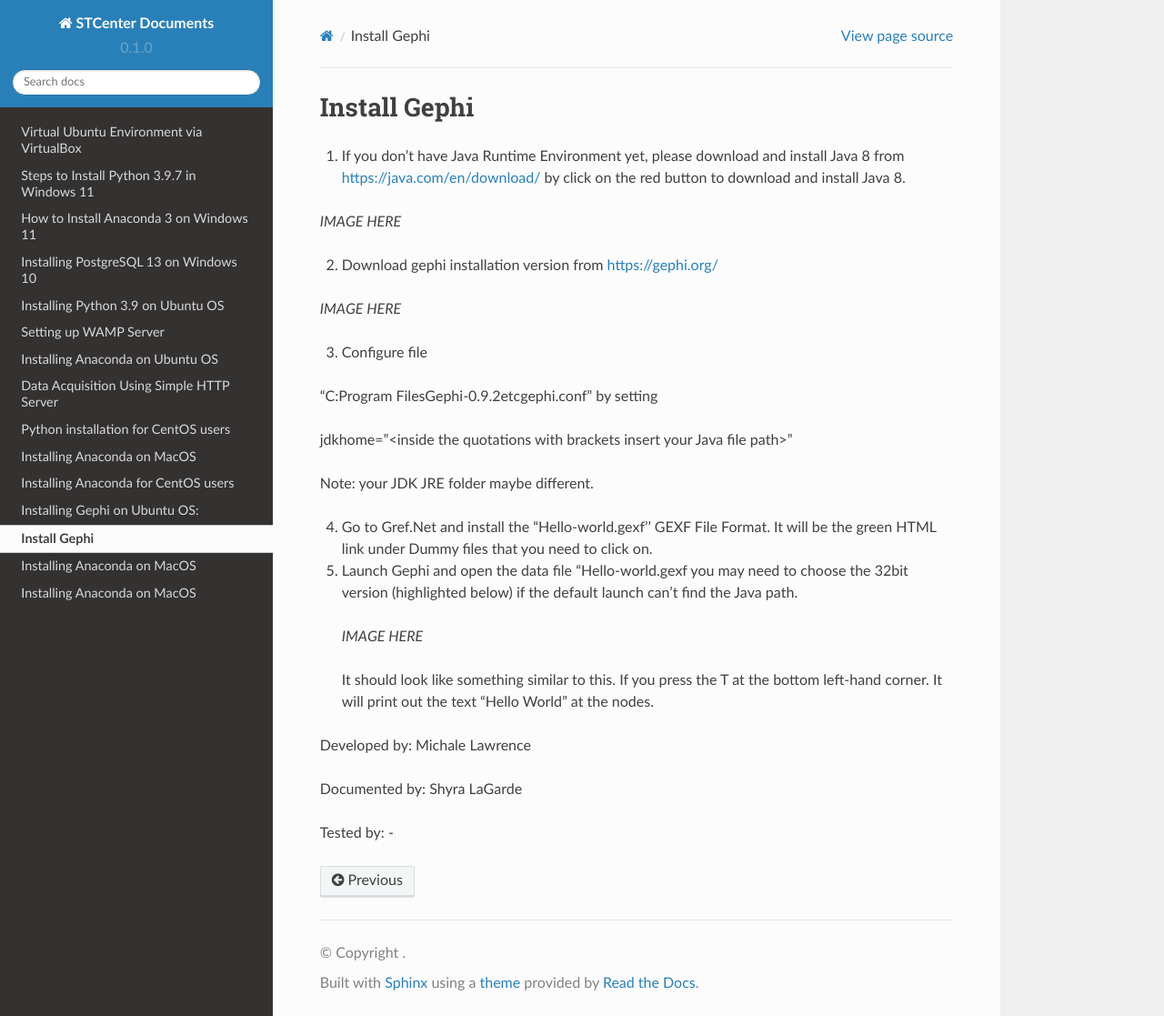
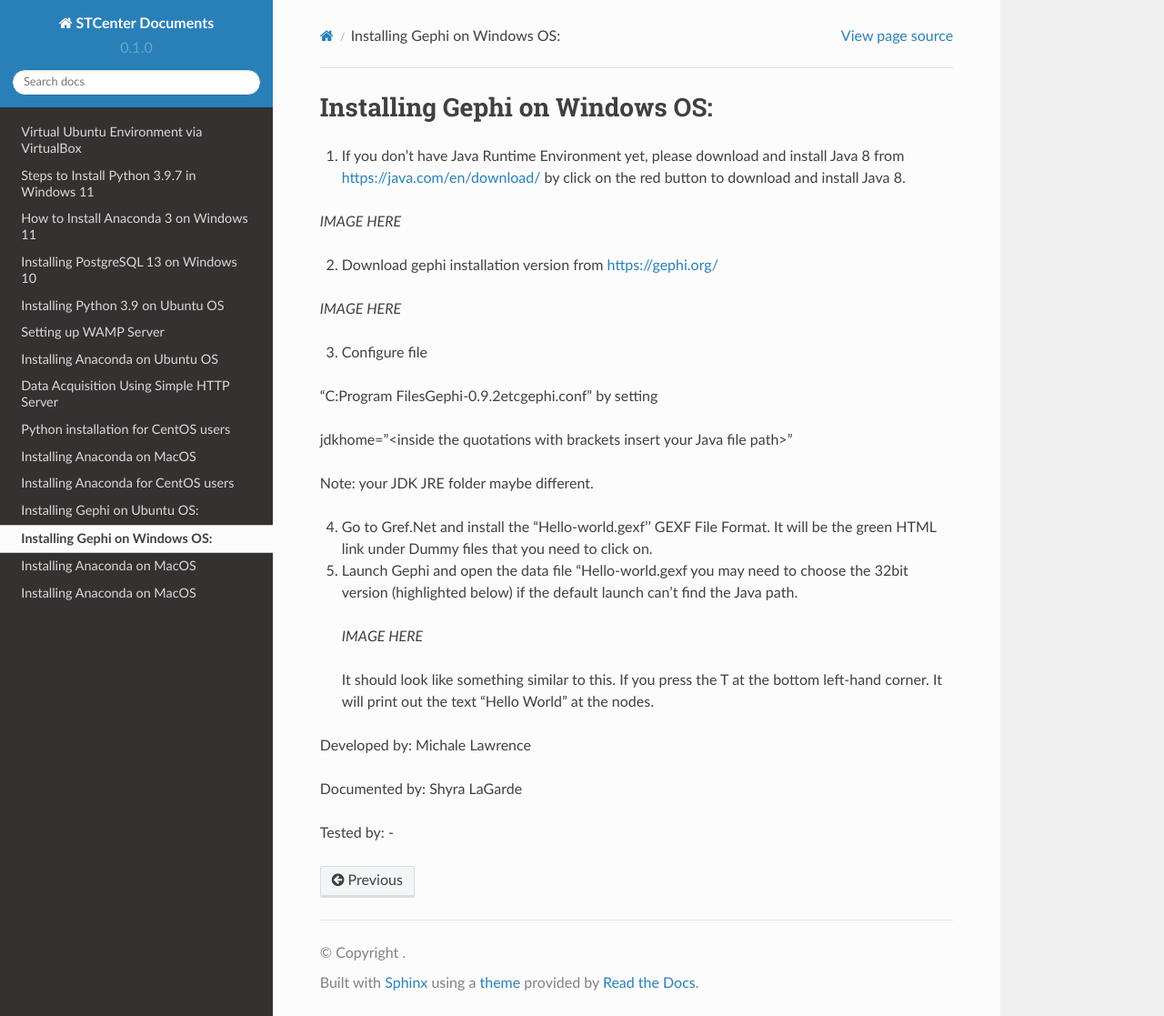
Before and after one commit to stccenter/STCenterDocs, a Sphinx documentation site: the page built from docs/source/Installing-Gephi-on-WindowsOS.rst, in a window 1280 px wide and 1117 px high. Shown: the whole window at 91% size. Built offline with Sphinx 7.4.7 and the Read the Docs theme 2.0.0, drawn with Linux system fonts in a browser that asks for light colours.

Commit message:
Update Installing-Gephi-on-WindowsOS.rst

```diff
--- a/docs/source/Installing-Gephi-on-WindowsOS.rst
+++ b/docs/source/Installing-Gephi-on-WindowsOS.rst
@@ -1,4 +1,4 @@
-Install Gephi
+Installing Gephi on Windows OS:
 =============
 
 1. If you don’t have Java Runtime Environment yet, please download and install Java 8 from https://java.com/en/download/ by click on the red button to download and install Java 8.
```
